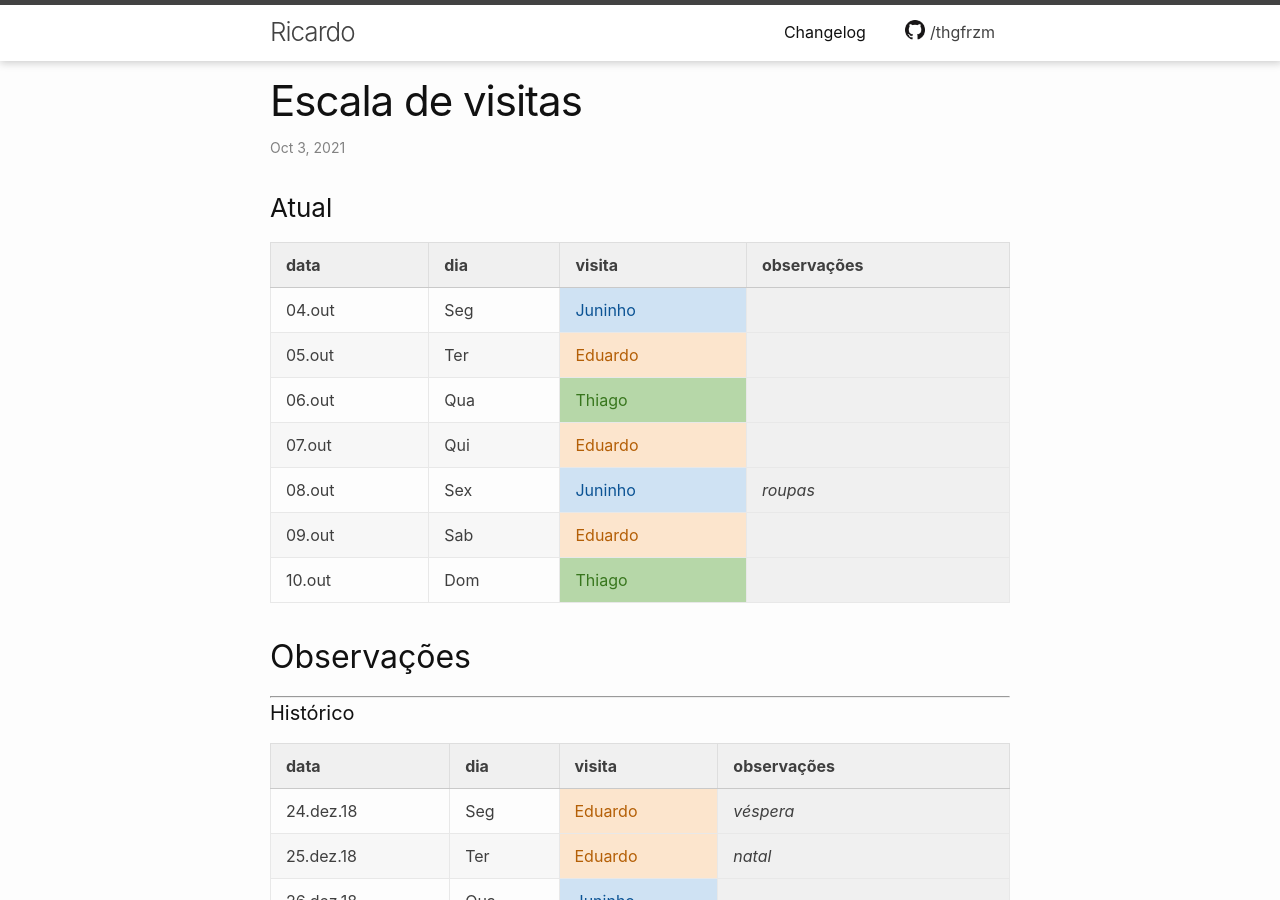
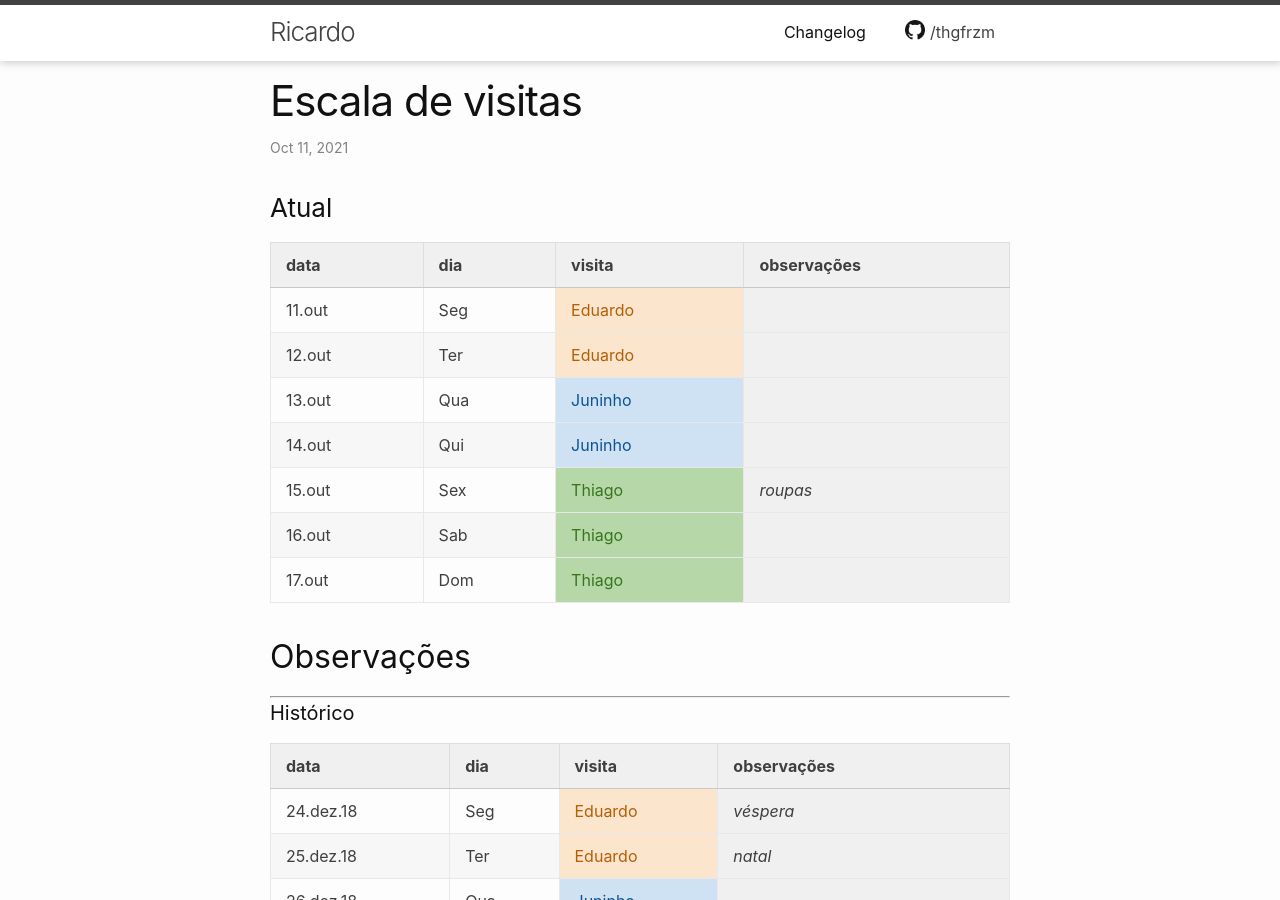
Before and after one commit to thgfrzm/ricardo, a Jekyll site: the page built from _posts/2018-12-23-escala-visitas.markdown, in a window 1280 px wide and 900 px high. Built offline with Jekyll 4.4.1, drawn with Linux system fonts in a browser that asks for light colours; some of the changed text lies outside the part shown.

Commit message:
Update 2018-12-23-escala-visitas.markdown

```diff
--- a/_posts/2018-12-23-escala-visitas.markdown
+++ b/_posts/2018-12-23-escala-visitas.markdown
@@ -1,7 +1,7 @@
 ---
 layout: post
 title:  "Escala de visitas"
-date:   2021-10-03 00:00:00 -0300
+date:   2021-10-11 00:00:00 -0300
 categories: agenda
 ---
 <!--
@@ -15,13 +15,13 @@
 
 | data   | dia | visita  | observações |
 | ------ | --- | ------- | ----------- |
-| 04.out | Seg | Juninho |             |
-| 05.out | Ter | Eduardo |             |
-| 06.out | Qua | Thiago  |             |
-| 07.out | Qui | Eduardo |             |
-| 08.out | Sex | Juninho | _roupas_    |
-| 09.out | Sab | Eduardo |             |
-| 10.out | Dom | Thiago  |             |
+| 11.out | Seg | Eduardo |             |
+| 12.out | Ter | Eduardo |             |
+| 13.out | Qua | Juninho |             |
+| 14.out | Qui | Juninho |             |
+| 15.out | Sex | Thiago  | _roupas_    |
+| 16.out | Sab | Thiago  |             |
+| 17.out | Dom | Thiago  |             |
 
 ## Observações
 
@@ -1047,3 +1047,10 @@
 | 01.out    | Sex | Juninho     |                     |
 | 02.out    | Sab | Thiago      | _roupas_            |
 | 03.out    | Dom | Thiago      |                     |
+| 04.out    | Seg | Juninho     |                     |
+| 05.out    | Ter | Eduardo     |                     |
+| 06.out    | Qua | Thiago      |                     |
+| 07.out    | Qui | Eduardo     |                     |
+| 08.out    | Sex | Juninho     | _roupas_            |
+| 09.out    | Sab | Eduardo     |                     |
+| 10.out    | Dom | Thiago      |                     |
```
